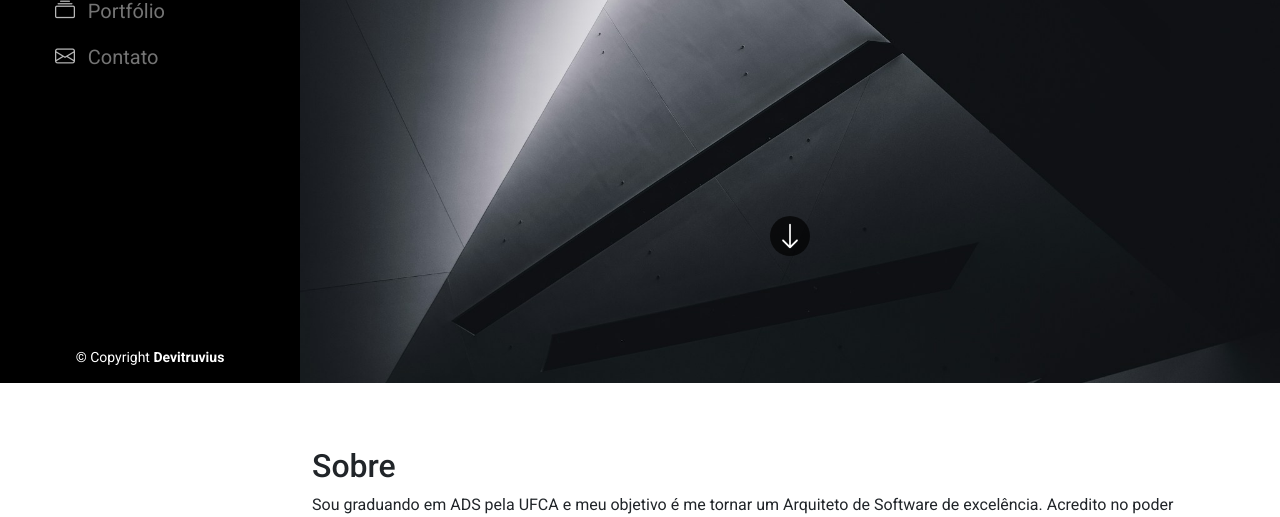
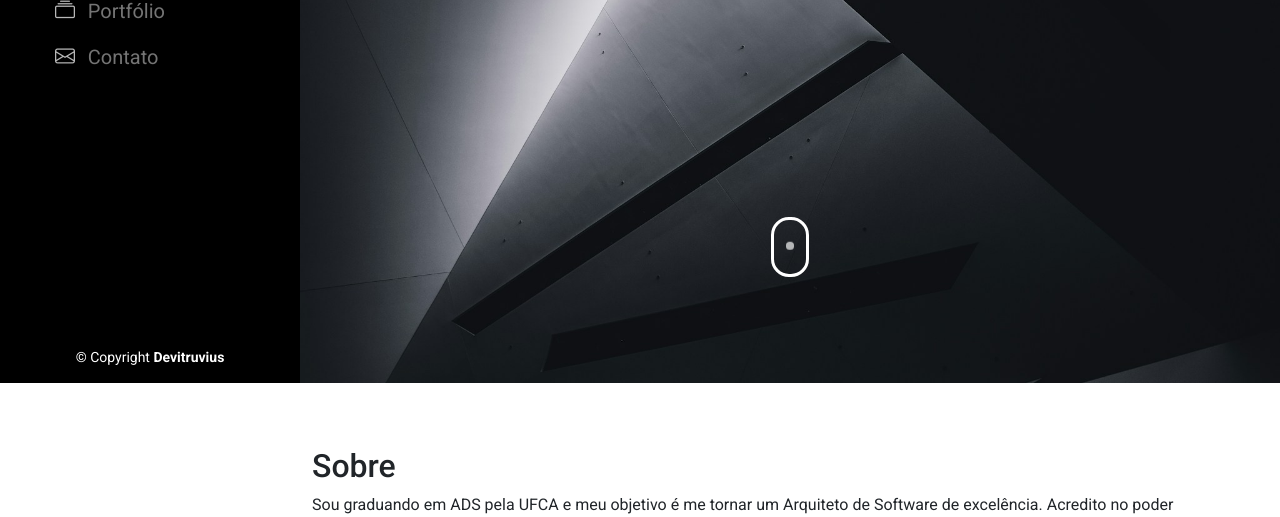
Before and after one commit to devitruvius/personal-portfolio, a Flask app: page / in a window 1280 px wide. Shown: the part 417-934 px from the top of the page. Run offline with Flask 3, Linux system fonts and the light colour scheme; some libraries are stand-ins or nearby versions.

Commit message:
trocando botao de scroll na seçao inicio

```diff
--- a/static/style.css
+++ b/static/style.css
@@ -130,23 +130,55 @@ body {
     height: 100vh;
 }
 
-.interactive-arrow {
-    display: flex;
-    justify-content: center;
-    align-items: center;
-    position: relative;
-    bottom: 0;
-    width: 40px;
-    height: 40px;
-    background-color: rgba(0, 0, 0, 0.7);
+.scroll-btn-wrapper {
+    display: block;
+    height: 2.344em; /* 25% less than the original 3.125em */
+    width: 4.688em; /* 25% less than the original 6.25em */
+    margin: 0;
+    left: 0;
+    right: 0;
+    bottom: 3.125em; /* Maintain original bottom position */
+    background-color: transparent; /* Optional: set background color */
+    z-index: 19;
+  }
+
+  a#scroll-btn {
+    display: block;
+    height: 3.75em; /* 25% less than the original 5em */
+    width: 2.344em; /* 25% less than the original 3.125em */
+    border: 0.188em solid #ffffff; /* Adjusted border size (25% less) */
+    margin: auto;
+    left: 0;
+    right: 0;
+    bottom: 0; /* Position at bottom of wrapper */
+    border-radius: 1.125em; /* 25% less than the original 1.5em */
+    z-index: 19;
+  }
+
+  a#scroll-btn:before {
+    display: block;
+    content: "";
+    margin: auto;
+    left: 0;
+    right: 0;
+    top: 0.45em; /* Adjusted top position based on new height */
+    height: 0.45em; /* 25% less than the original 0.6em */
+    width: 0.45em; /* 25% less than the original 0.6em */
+    background-color: #ffffff;
     border-radius: 50%;
-    cursor: pointer;
-    transition: background-color 0.3s ease;
-    z-index: 15;
-}
+    animation: move-down 2s infinite;
+    z-index: 19;
+  }
 
-.interactive-arrow:hover {
-    background-color: #5e5e5e;
+
+@keyframes move-down {
+  80% {
+    opacity: 0.5;
+  }
+  100% {
+    transform: translateY(2.65em); /* Adjusted animation distance */
+    opacity: 0;
+  }
 }
 
 section#inicio {
--- a/templates/index.html
+++ b/templates/index.html
@@ -71,11 +71,10 @@
                 </video>
             </div>
 
-            <div class="interactive-arrow">
-                <a href="#sobre"><i
-                        class="bi bi-arrow-down d-flex justify-content-center align-items-center flex-column text-white fs-3"
-                        aria-hidden="true"></i></a>
+            <div class="scroll-btn-wrapper">
+                <a id="scroll-btn" href="#sobre"></a>
             </div>
+
         </section>
 
         <section class="container mt-5" id="sobre">
```
